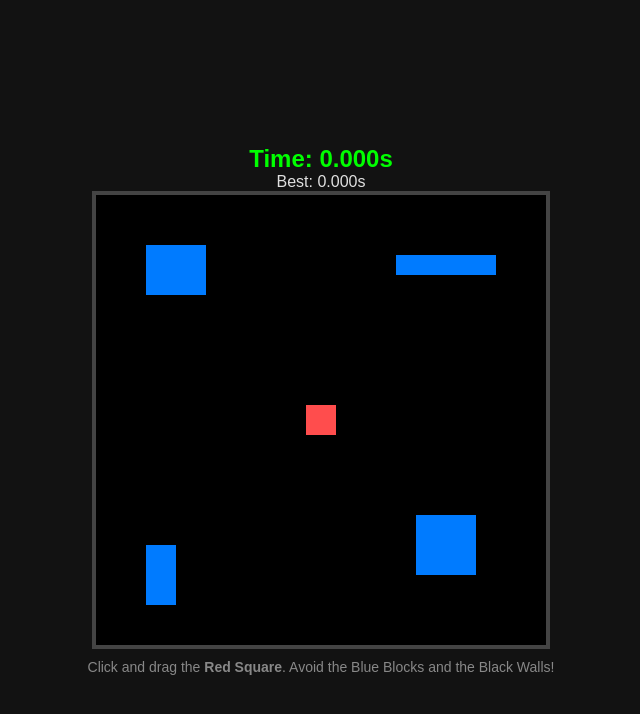
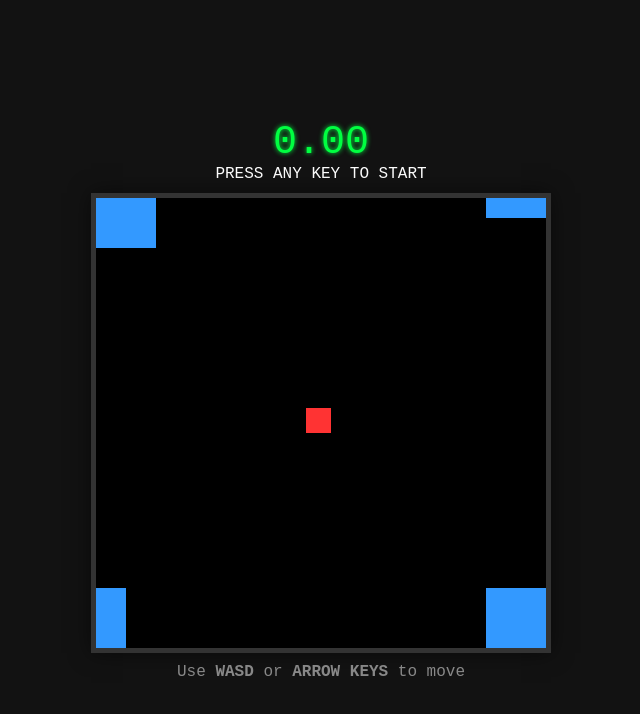
Before and after one commit to mathpunch/probable-rotary-phone, a plain HTML site: page index.html in a window 1280 px wide. Shown: the whole page, without its empty margins (319-959 px from the left). Drawn offline with Linux system fonts and the light colour scheme.

Commit message:
Update index.html

```diff
--- a/index.html
+++ b/index.html
@@ -2,185 +2,136 @@
 <html lang="en">
 <head>
     <meta charset="UTF-8">
-    <meta name="viewport" content="width=device-width, initial-scale=1.0">
-    <title>Escapa! Clone</title>
+    <title>Escapa! Keyboard Edition</title>
     <style>
-        body {
-            margin: 0;
-            background-color: #121212;
-            color: #e0e0e0;
-            font-family: sans-serif;
-            display: flex;
-            flex-direction: column;
-            align-items: center;
-            justify-content: center;
-            height: 100vh;
-            overflow: hidden;
-        }
-        #game-container {
-            position: relative;
-            border: 4px solid #444;
-            width: 450px;
-            height: 450px;
-            background-color: #000;
-            cursor: none;
-        }
-        canvas {
-            display: block;
-        }
-        #ui {
-            margin-top: 20px;
-            text-align: center;
-        }
-        .timer { font-size: 24px; font-weight: bold; color: #00ff00; }
-        .instructions { font-size: 14px; color: #888; margin-top: 10px; }
+        body { margin: 0; background: #121212; color: #fff; font-family: 'Courier New', Courier, monospace; display: flex; flex-direction: column; align-items: center; justify-content: center; height: 100vh; overflow: hidden; }
+        canvas { border: 5px solid #333; background: #000; box-shadow: 0 0 20px rgba(0,0,0,0.5); }
+        .stats { margin-bottom: 10px; text-align: center; }
+        .timer { font-size: 2.5rem; color: #00ff41; text-shadow: 0 0 5px #00ff41; }
+        .hint { color: #888; margin-top: 10px; }
     </style>
 </head>
 <body>
 
-    <div id="ui">
-        <div class="timer">Time: <span id="time">0.000</span>s</div>
-        <div id="high-score">Best: 0.000s</div>
+    <div class="stats">
+        <div class="timer" id="timer">0.00</div>
+        <div id="msg">PRESS ANY KEY TO START</div>
     </div>
 
-    <div id="game-container">
-        <canvas id="gameCanvas" width="450" height="450"></canvas>
-    </div>
+    <canvas id="game" width="450" height="450"></canvas>
 
-    <div class="instructions">
-        Click and drag the <b>Red Square</b>. Avoid the Blue Blocks and the Black Walls!
-    </div>
+    <div class="hint">Use <b>WASD</b> or <b>ARROW KEYS</b> to move</div>
 
 <script>
-    const canvas = document.getElementById('gameCanvas');
+    const canvas = document.getElementById('game');
     const ctx = canvas.getContext('2d');
-    const timeDisplay = document.getElementById('time');
-    const highScoreDisplay = document.getElementById('high-score');
+    const timerEl = document.getElementById('timer');
+    const msgEl = document.getElementById('msg');
 
-    let startTime, elapsedTime = 0;
     let isPlaying = false;
-    let highScore = 0;
+    let startTime;
+    let score = 0;
 
-    // Player Object
     const player = {
-        x: 200, y: 200, size: 30, color: '#ff4d4d', dragging: false
+        x: 210, y: 210, size: 25, speed: 5,
+        keys: {}
     };
 
-    // Enemy Blocks (Initial positions and velocities)
-    let enemies = [
-        { x: 50,  y: 50,  w: 60, h: 50, vx: 2, vy: 2.5 },
-        { x: 300, y: 60,  w: 100, h: 20, vx: -2.5, vy: 2 },
-        { x: 50,  y: 350, w: 30, h: 60, vx: 2.2, vy: -2.2 },
-        { x: 320, y: 320, w: 60, h: 60, vx: -2, vy: -2.8 }
-    ];
+    let enemies = [];
 
-    function resetGame() {
-        isPlaying = false;
-        player.x = 210;
-        player.y = 210;
-        player.dragging = false;
-        elapsedTime = 0;
-        timeDisplay.innerText = "0.000";
-
-        // Reset Enemy Positions
-        enemies[0] = { x: 50,  y: 50,  w: 60, h: 50, vx: 2, vy: 2.5 };
-        enemies[1] = { x: 300, y: 60,  w: 100, h: 20, vx: -2.5, vy: 2 };
-        enemies[2] = { x: 50,  y: 350, w: 30, h: 60, vx: 2.2, vy: -2.2 };
-        enemies[3] = { x: 320, y: 320, w: 60, h: 60, vx: -2, vy: -2.8 };
-        draw();
+    function initEnemies() {
+        // Enemies spawn at corners/edges but head toward the center (225, 225)
+        enemies = [
+            { x: 0,   y: 0,   w: 60, h: 50, vx: 2.2, vy: 1.8 },
+            { x: 390, y: 0,   w: 100, h: 20, vx: -2.0, vy: 2.5 },
+            { x: 0,   y: 390, w: 30, h: 60, vx: 2.5, vy: -2.0 },
+            { x: 390, y: 390, w: 60, h: 60, vx: -1.8, vy: -2.2 }
+        ];
     }
 
-    function checkCollision(rect1, rect2) {
-        return rect1.x < rect2.x + rect2.w &&
-               rect1.x + rect1.size > rect2.x &&
-               rect1.y < rect2.y + rect2.h &&
-               rect1.y + rect1.size > rect2.y;
+    function reset() {
+        player.x = 212;
+        player.y = 212;
+        initEnemies();
+        score = 0;
+        timerEl.innerText = "0.00";
     }
 
     function update() {
         if (!isPlaying) return;
 
-        elapsedTime = (Date.now() - startTime) / 1000;
-        timeDisplay.innerText = elapsedTime.toFixed(3);
+        // Timer
+        score = (Date.now() - startTime) / 1000;
+        timerEl.innerText = score.toFixed(2);
 
-        // Speed multiplier increases slightly over time
-        let speedMultiplier = 1 + (elapsedTime / 20);
+        // Player Movement
+        if (player.keys['w'] || player.keys['ArrowUp'])    player.y -= player.speed;
+        if (player.keys['s'] || player.keys['ArrowDown'])  player.y += player.speed;
+        if (player.keys['a'] || player.keys['ArrowLeft'])  player.x -= player.speed;
+        if (player.keys['d'] || player.keys['ArrowRight']) player.x += player.speed;
 
-        enemies.forEach(en => {
-            en.x += en.vx * speedMultiplier;
-            en.y += en.vy * speedMultiplier;
-
-            // Wall Bounce
-            if (en.x <= 0 || en.x + en.w >= canvas.width) en.vx *= -1;
-            if (en.y <= 0 || en.y + en.h >= canvas.height) en.vy *= -1;
-
-            // Check Collision with Player
-            if (checkCollision(player, en)) gameOver();
-        });
-
-        // Check if player hits walls
-        if (player.x <= 0 || player.x + player.size >= canvas.width ||
-            player.y <= 0 || player.y + player.size >= canvas.height) {
+        // Border Collision
+        if (player.x < 0 || player.x + player.size > 450 || player.y < 0 || player.y + player.size > 450) {
             gameOver();
         }
+
+        // Enemy Logic
+        let difficulty = 1 + (score * 0.03); // Get faster over time
+        enemies.forEach(en => {
+            en.x += en.vx * difficulty;
+            en.y += en.vy * difficulty;
+
+            // Bounce off walls
+            if (en.x <= 0 || en.x + en.w >= 450) en.vx *= -1;
+            if (en.y <= 0 || en.y + en.h >= 450) en.vy *= -1;
+
+            // Hit Player?
+            if (player.x < en.x + en.w && player.x + player.size > en.x &&
+                player.y < en.y + en.h && player.y + player.size > en.y) {
+                gameOver();
+            }
+        });
 
         draw();
         requestAnimationFrame(update);
     }
 
     function draw() {
-        ctx.clearRect(0, 0, canvas.width, canvas.height);
+        ctx.clearRect(0, 0, 450, 450);
 
-        // Draw Enemies
-        ctx.fillStyle = '#007bff';
-        enemies.forEach(en => ctx.fillRect(en.x, en.y, en.w, en.h));
+        // Player
+        ctx.fillStyle = '#ff3333';
+        ctx.fillRect(player.x, player.y, player.size, player.size);
 
-        // Draw Player
-        ctx.fillStyle = player.color;
-        ctx.fillRect(player.x, player.y, player.size, player.size);
+        // Enemies
+        ctx.fillStyle = '#3399ff';
+        enemies.forEach(en => {
+            ctx.fillRect(en.x, en.y, en.w, en.h);
+        });
     }
 
     function gameOver() {
         isPlaying = false;
-        if (elapsedTime > highScore) {
-            highScore = elapsedTime;
-            highScoreDisplay.innerText = `Best: ${highScore.toFixed(3)}s`;
-        }
-        alert(`Game Over! Time: ${elapsedTime.toFixed(3)}s`);
-        resetGame();
+        msgEl.innerText = "CRASHED! PRESS ANY KEY TO RETRY";
     }
 
-    // Input Handling
-    canvas.addEventListener('mousedown', (e) => {
-        const rect = canvas.getBoundingClientRect();
-        const mouseX = e.clientX - rect.left;
-        const mouseY = e.clientY - rect.top;
-
-        if (mouseX >= player.x && mouseX <= player.x + player.size &&
-            mouseY >= player.y && mouseY <= player.y + player.size) {
-            player.dragging = true;
-            if (!isPlaying) {
-                isPlaying = true;
-                startTime = Date.now();
-                update();
-            }
+    window.addEventListener('keydown', (e) => {
+        player.keys[e.key] = true;
+        if (!isPlaying) {
+            isPlaying = true;
+            startTime = Date.now();
+            msgEl.innerText = "DODGE!";
+            reset();
+            update();
         }
     });
 
-    window.addEventListener('mousemove', (e) => {
-        if (player.dragging && isPlaying) {
-            const rect = canvas.getBoundingClientRect();
-            player.x = (e.clientX - rect.left) - (player.size / 2);
-            player.y = (e.clientY - rect.top) - (player.size / 2);
-        }
+    window.addEventListener('keyup', (e) => {
+        player.keys[e.key] = false;
     });
 
-    window.addEventListener('mouseup', () => {
-        if (player.dragging && isPlaying) gameOver();
-        player.dragging = false;
-    });
-
-    resetGame();
+    initEnemies();
+    draw();
 </script>
 </body>
 </html>
```
